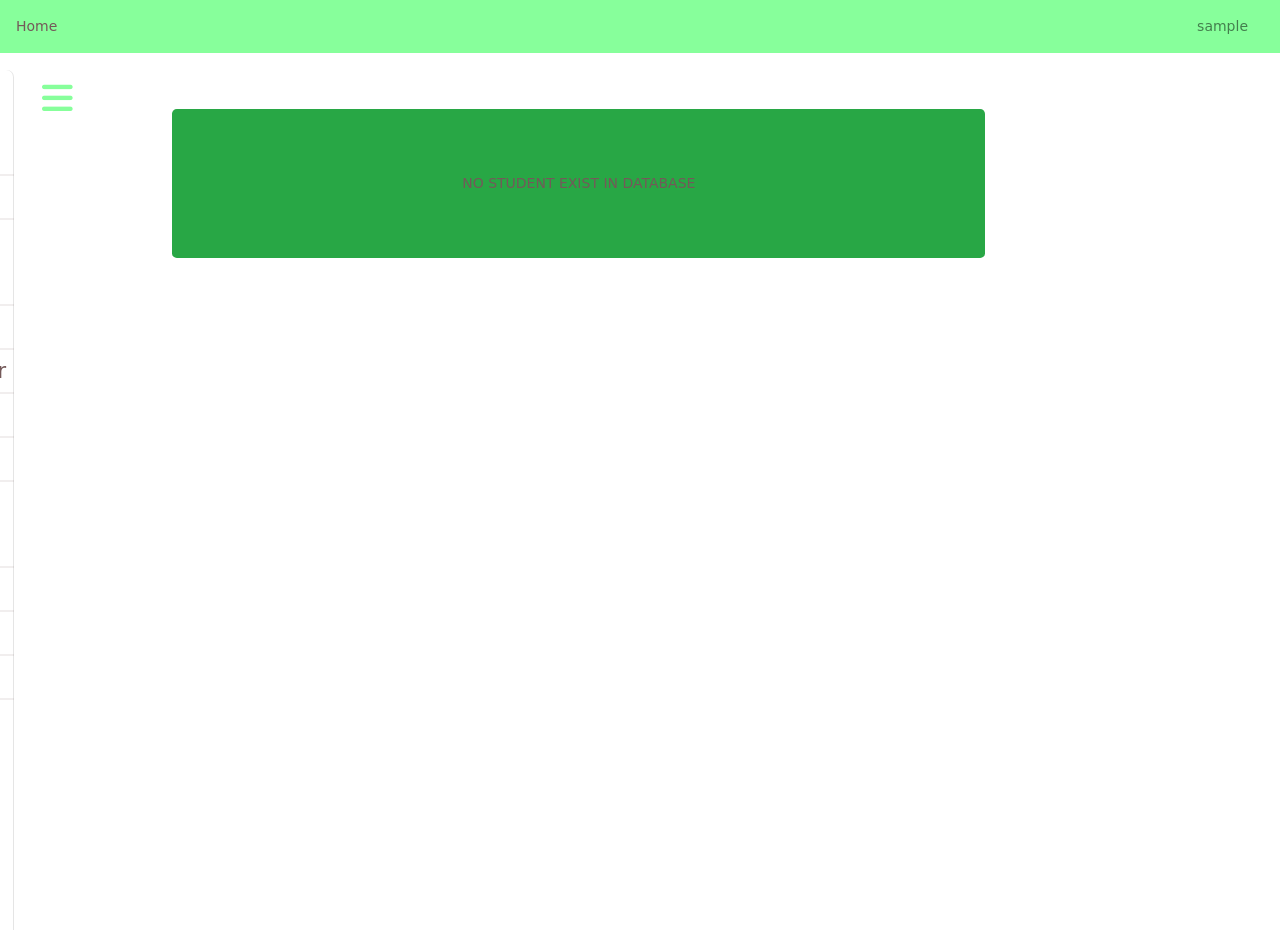
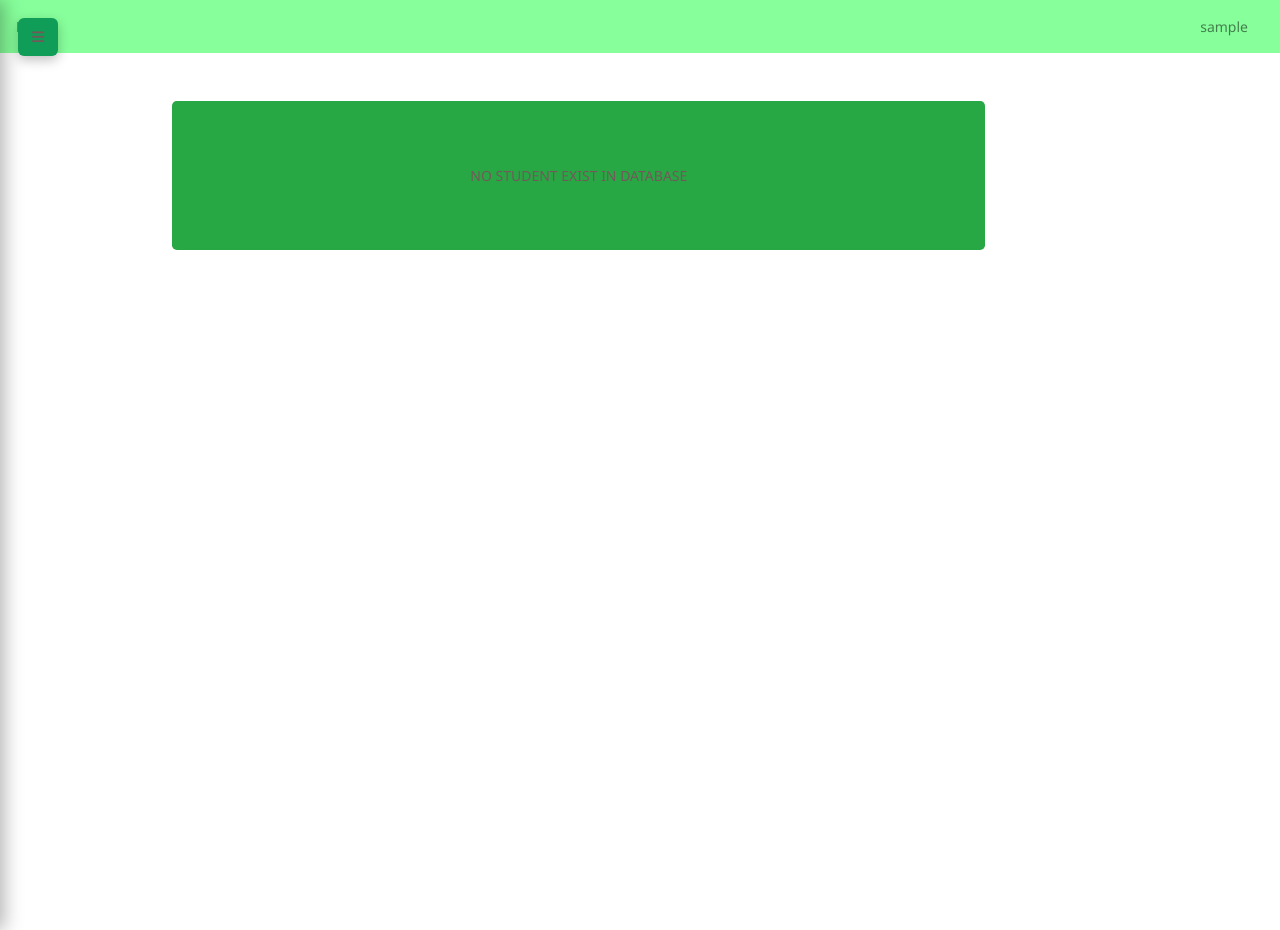
Before and after one commit to ParasKumbhar/Online-Examination-System-New, a Django app: page /exams/prof/viewresults/ in a window 1280 px wide. Run offline with Django 3.2, Linux system fonts and the light colour scheme; the visitor is signed in with stand-in values (Sample User, id 1); data comes from the database, SQL or seed files in the repository; data that the repository does not hold is empty; some libraries are stand-ins or nearby versions.

Commit message:
Sidebar Basic UI Fix

```diff
--- a/Exam/templates/partials/_sidebar_faculty.html
+++ b/Exam/templates/partials/_sidebar_faculty.html
@@ -1,144 +1,209 @@
 {% load static %}
+<!DOCTYPE html>
+<html lang="en">
+<head>
+<meta charset="UTF-8">
+<title>Faculty Dashboard</title>
+
+<!-- Font Awesome -->
+<link rel="stylesheet" href="https://cdnjs.cloudflare.com/ajax/libs/font-awesome/6.5.0/css/all.min.css">
 
 <style>
-*{
+* {
   margin: 0;
   padding: 0;
-    list-style: none;
-    text-decoration: none;
+  box-sizing: border-box;
+  font-family: "Segoe UI", Tahoma, sans-serif;
 }
 
-
-  .sidebar{
-    border-radius: 0.5em;
+/* TOGGLE BUTTON */
+.sidebar-toggle {
   position: fixed;
-    top: 5em;
-    left: -17em;
-    width: 18em;
-    height: 100%;
-    background: white;
-    transition: all .5s ease;
+  top: 18px;
+  left: 18px;
+  background: #0f9d58;
+  color: #fff;
+  padding: 12px 14px;
+  border-radius: 6px;
+  cursor: pointer;
+  z-index: 1200;
+  box-shadow: 0 4px 12px rgba(0,0,0,0.25);
 }
 
-  .sidebar header{
-    font-size: 2em;
-    color: #745959;
-    text-align: center;
-    line-height: 2em;
-    background: none;
-    user-select: none;
+/* SIDEBAR */
+.sidebar {
+  position: fixed;
+  top: 0;
+  left: -270px;
+  width: 270px;
+  height: 100vh;
+  background: linear-gradient(180deg, #0f9d58, #1dbf73);
+  color: #fff;
+  transition: left 0.35s ease;
+  z-index: 1100;
+  box-shadow: 4px 0 18px rgba(0,0,0,0.3);
 }
 
-  .sidebar ul a{
-    color: #745959;
-  }
-
-  .sidebar li{
-    display: block;
-    /* height: 100%; */
-    width: 100%;
-    line-height: 2em;
-    font-size: 1.5em;
-    color: #745959;
-    padding-left: 1.5em;
-    box-sizing: border-box;
-    border-top: 0.1em solid rgba(116, 89, 89,0.1);
-  }
-
-  ul li:hover a{
-    padding-left: 1em;
-    transition: 0.6s;
-  }
-
-  .sidebar ul a i {
-    margin-right: 10em;
-  }
-
-  #check{
-    display:none;
-  }
-
-  label #btn, label #cancel{
-    position: absolute;
-    cursor: pointer;
-    border-radius: 0.1em;
-  }
-
-  label #btn{
-    left: 1em;
-    top: 2.1em;
-    font-size: 2.5em;
-    color: #87ff9b;
-    padding: 0.2em;
-    border: #bdaf7b;
-    transition: all 0.5s;
-  }
-
-  label #cancel{
-    z-index: 1111;
-    left: -5.5em;
-    top: 2.1em;
-    font-size: 2.5em;
-    color: #87ff9b;
-    padding: 0.2em;
-    transition: all 0.5s ease;
-  }
-
-  #check:checked ~ .sidebar{
+.sidebar.active {
   left: 0;
 }
 
-  #check:checked ~ label #btn{
-    left: 2em;
-    opacity: 0;
-    pointer-events: none;
+/* HEADER */
+.sidebar-header {
+  padding: 22px;
+  text-align: center;
+  font-size: 22px;
+  font-weight: 600;
+  background: rgba(0,0,0,0.15);
 }
 
-  #check:checked ~ label #cancel{
-    left: 5.5em;
+/* MENU */
+.sidebar-menu {
+  list-style: none;
 }
 
-  #check:checked ~ section{
-    margin-left: 20em;
+.sidebar-menu li a {
+  display: block;
+  padding: 14px 22px;
+  color: #f2f2f2;
+  text-decoration: none;
+  transition: background 0.25s ease;
 }
 
-  section{
-    padding: 2em 5em 5em 2em;
-    transition: all 0.5s ease;
+.sidebar-menu li a:hover {
+  background: rgba(255,255,255,0.15);
 }
 
+/* HEADINGS */
+.menu-heading {
+  padding: 14px 22px;
+  cursor: pointer;
+  display: flex;
+  justify-content: space-between;
+  align-items: center;
+  font-weight: 500;
+}
+
+.menu-heading:hover {
+  background: rgba(255,255,255,0.12);
+}
+
+.menu-heading .arrow {
+  transition: transform 0.3s ease;
+}
+
+.menu-heading.active .arrow {
+  transform: rotate(180deg);
+}
+
+/* SUBMENU */
+.submenu {
+  display: none;
+  background: rgba(0,0,0,0.12);
+}
+
+.submenu li a {
+  padding-left: 42px;
+  font-size: 14px;
+}
+
+/* LOGOUT */
+.logout-btn {
+  width: 100%;
+  padding: 12px;
+  border: none;
+  background: #e53935;
+  color: #fff;
+  cursor: pointer;
+  font-size: 14px;
+}
+
+.logout-btn:hover {
+  background: #c62828;
+}
+
+/* CONTENT */
+.content {
+  padding: 80px 30px;
+}
 </style>
-<input type="checkbox" id="check">
-<label for="check">
-  <i class="fas fa-bars" id="btn"></i>
-  <i class="fas fa-times" id="cancel"></i>
-</label>
-<div class="sidebar">
-  <header>
-    Dashboard
-  </header>
-  <ul>
-    <ul>
-      <li><a href="{% url 'faculty-index' %}">Index</a></li>
-    </ul>
-    <li><i class="fas fa-file-alt"></i>  Create New Exams</li>
-    <ul>
+</head>
+
+<body>
+
+<!-- TOGGLE -->
+<div class="sidebar-toggle" id="sidebarToggle">
+  <i class="fas fa-bars"></i>
+</div>
+
+<!-- SIDEBAR -->
+<aside class="sidebar" id="sidebar">
+  <div class="sidebar-header">Dashboard</div>
+
+  <ul class="sidebar-menu">
+    <li>
+      <a href="{% url 'faculty-index' %}">
+        <i class="fas fa-home"></i> Index
+      </a>
+    </li>
+
+    <li class="menu-heading">
+      <span><i class="fas fa-file-alt"></i> Create New Exams</span>
+      <i class="fas fa-chevron-down arrow"></i>
+    </li>
+    <ul class="submenu">
       <li><a href="{% url 'view_exams' %}">New Main Exam</a></li>
       <li><a href="{% url 'faculty-add_question_paper' %}">New Question Paper</a></li>
       <li><a href="{% url 'faculty-addquestions' %}">New Questions</a></li>
     </ul>
-    <li><i class="fas fa-clipboard-list"></i>  Summary</a></li>
-    <ul>
-      <li><a href="{% url 'faculty-previous' %}">View Previous Exams</a></li>
+
+    <li class="menu-heading">
+      <span><i class="fas fa-clipboard-list"></i> Summary</span>
+      <i class="fas fa-chevron-down arrow"></i>
+    </li>
+    <ul class="submenu">
+      <li><a href="{% url 'faculty-previous' %}">Previous Exams</a></li>
       <li><a href="{% url 'faculty-student' %}">Students</a></li>
       <li><a href="{% url 'faculty-result' %}">Results</a></li>
     </ul>
-    <li><i class="fas fa-clipboard-list"></i>  Actions</a></li>
-    <ul>
-      <form id="my_form" action="{% url 'faculty-logout' %}" method="POST">
+
+    <li class="menu-heading">
+      <span><i class="fas fa-cog"></i> Actions</span>
+      <i class="fas fa-chevron-down arrow"></i>
+    </li>
+    <ul class="submenu">
+      <li>
+        <form action="{% url 'faculty-logout' %}" method="POST">
           {% csrf_token %}
-        <li><a href="javascript:{}" onclick="document.getElementById('my_form').submit();">Logout</a></li>
+          <button type="submit" class="logout-btn">Logout</button>
         </form>
+      </li>
     </ul>
   </ul>
-</div>
+</aside>
+
+<script>
+document.addEventListener("DOMContentLoaded", function () {
+  const sidebar = document.getElementById("sidebar");
+  const toggle = document.getElementById("sidebarToggle");
+  const headings = document.querySelectorAll(".menu-heading");
+
+  toggle.addEventListener("click", () => {
+    sidebar.classList.toggle("active");
+    toggle.innerHTML = sidebar.classList.contains("active")
+      ? '<i class="fas fa-times"></i>'
+      : '<i class="fas fa-bars"></i>';
+  });
+
+  headings.forEach(h => {
+    h.addEventListener("click", () => {
+      h.classList.toggle("active");
+      const submenu = h.nextElementSibling;
+      submenu.style.display = submenu.style.display === "block" ? "none" : "block";
+    });
+  });
+});
+</script>
+
+</body>
+</html>
```
Also changed, not shown: Exam/templates/partials/_sidebar.html (+86 -37 lines). Lines whose indentation alone changed are shown as unchanged.
